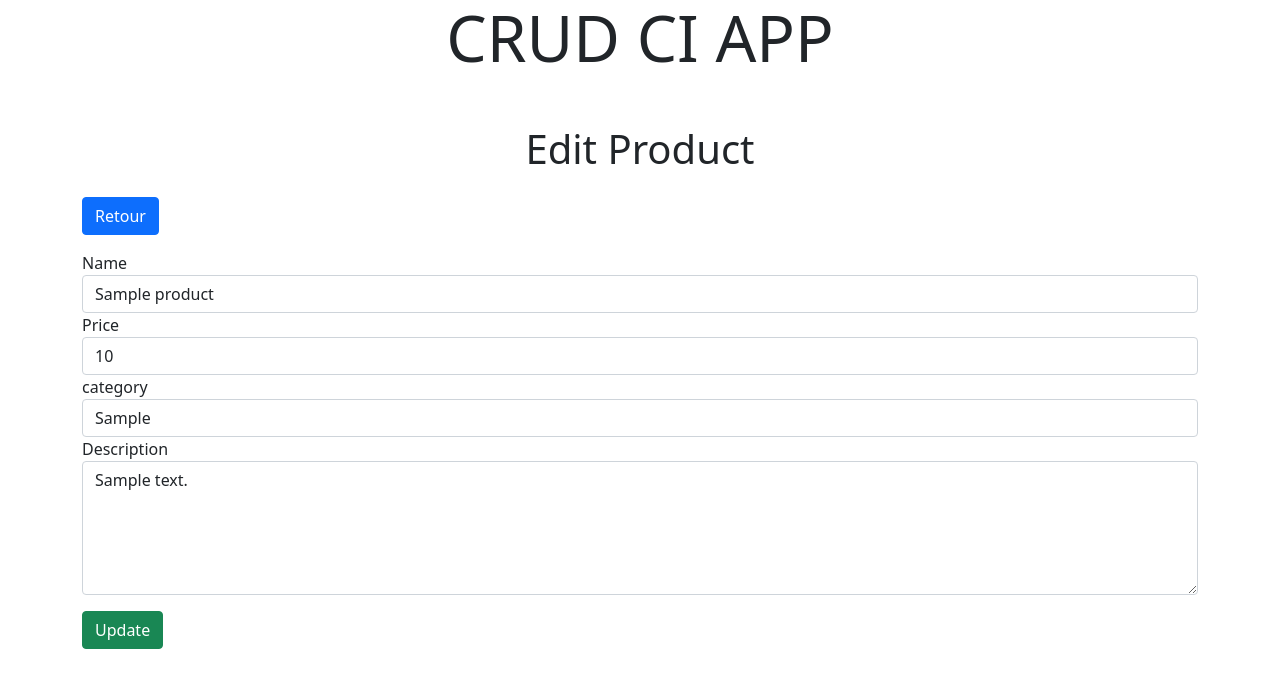
After one commit to duvoirpou/crud-codeigniter3, a CodeIgniter app: page /web/crud/editProduct/1 in a window 1280 px wide. The commit adds this page. Shown: the top 688 px of the page. Run offline with CodeIgniter, Linux system fonts and the light colour scheme; tables that the repository leaves empty or names only in its code hold one stand-in row (values such as "Sample post").

Commit message:
Modification des données depuis le formulaire de modif

```diff
--- a/application/controllers/Crud.php
+++ b/application/controllers/Crud.php
@@ -54,4 +54,49 @@ class Crud extends CI_Controller
 		$this->data->insert_data('product_detail',$data);
 		header('location'.base_url().'product'); */
 	}
+
+	public function editProduct($id){
+		$data['singleProduct'] = $this->crud_model->getSingleProduct($id);
+
+		$this->load->view('edit_view', $data);
+	}
+
+	public function update($id)
+	{
+		$this->form_validation->set_rules('name', 'Product Name', 'trim|required');
+		$this->form_validation->set_rules('price', 'Product Price', 'trim|required');
+		$this->form_validation->set_rules('description', 'Product Description', 'trim|required');
+		$this->form_validation->set_rules('category', 'Product Category', 'trim|required');
+
+		if ($this->form_validation->run() == false) {
+			$data_error = [
+				'error' => validation_errors()
+			];
+
+			$this->session->set_flashdata($data_error);
+		} else {
+			$result = $this->crud_model->updateProduct([
+				'name' => $this->input->post('name'),
+				'price' => $this->input->post('price'),
+				'description' => $this->input->post('description'),
+				'category' => $this->input->post('category'),
+			], $id);
+		}
+
+		if ($result) {
+			$this->session->set_flashdata('updated', 'Your data has been successfully updated!');
+		}
+
+		redirect('crud');
+
+		/* $data=array(
+			'name' => $this->input->post('name'),
+			'price' => $this->input->post('price'),
+			'description' => $this->input->post('description'),
+			'category' => $this->input->post('category'),
+		);
+
+		$this->data->insert_data('product_detail',$data);
+		header('location'.base_url().'product'); */
+	}
 }
--- a/application/models/Crud_model.php
+++ b/application/models/Crud_model.php
@@ -22,5 +22,28 @@ class Crud_model extends CI_Model {
 		}
 	}
 
+	public function getSingleProduct($id){
+		$this->db->where('id',$id);
+		$query = $this->db->get('products');
+
+		if ($query) {
+			return $query->row();
+		}
+
+	}
+
+	public function updateProduct($data,$id){
+		$this->db->where('id',$id);
+		$query = $this->db->update('products',$data);
+
+
+		if ($query) {
+			return true;
+		} else {
+			return false;
+		}
+
+	}
+
 
 }
--- /dev/null
+++ b/application/views/edit_view.php
@@ -0,0 +1,75 @@
+<!DOCTYPE html>
+<html lang="en">
+
+<head>
+	<meta charset="UTF-8">
+	<meta http-equiv="X-UA-Compatible" content="IE=edge">
+	<meta name="viewport" content="width=device-width, initial-scale=1.0">
+	<!-- boostrap 5.0
+	<link href="https://cdn.jsdelivr.net/npm/bootstrap@5.0.2/dist/css/bootstrap.min.css" rel="stylesheet" integrity="sha384-EVSTQN3/azprG1Anm3QDgpJLIm9Nao0Yz1ztcQTwFspd3yD65VohhpuuCOmLASjC" crossorigin="anonymous">
+-->
+	<link rel="stylesheet" href="<?php echo base_url(); ?>assets/css/bootstrap.min.css">
+	<title>Document</title>
+</head>
+
+<body>
+	<div class="jumbotron">
+		<h1 class="display-3 text-center">CRUD CI APP</h1>
+	</div>
+
+	<div class="container mt-5 mb-5">
+		<h1 class="text-center">Edit Product</h1>
+		<a href="<?php echo base_url(); ?>crud" class="btn btn-primary mb-3 mt-3">Retour</a>
+		<form action="<?php echo base_url(); ?>crud/update/<?php echo $singleProduct->id; ?>" method="POST">
+			<div class="row">
+				<div class="col">
+					<div class="form-group">
+						<label for="name">Name</label>
+						<input type="text" name="name" id="name" class="form-control" placeholder="" value="<?php echo $singleProduct->name ?>">
+
+					</div>
+				</div>
+			</div>
+			<div class="row">
+				<div class="col">
+					<div class="form-group">
+						<label for="price">Price</label>
+						<input type="text" name="price" id="price" class="form-control" placeholder="" value="<?php echo $singleProduct->price ?>">
+
+					</div>
+				</div>
+			</div>
+			<div class="row">
+				<div class="col">
+					<div class="form-group">
+						<label for="category">category</label>
+						<input type="text" name="category" id="category" class="form-control" placeholder="" value="<?php echo $singleProduct->category ?>">
+
+					</div>
+				</div>
+			</div>
+			<div class="row mb-3">
+				<div class="col">
+					<div class="form-group">
+						<label for="description">Description</label>
+						<textarea name="description" class="form-control" id="description" cols="30" rows="5"><?php echo $singleProduct->description ?></textarea>
+					</div>
+				</div>
+			</div>
+			<input type="submit" class="btn btn-success" name="edit" value="Update">
+		</form>
+	</div>
+	<!-- <pre>
+		<?php
+		//print_r($singleProduct);
+		?>
+	</pre>-->
+	<script src="<?php echo base_url(); ?>assets/js/bootstrap.bundle.min.js"></script>
+	<!-- <script src="https://cdn.jsdelivr.net/npm/bootstrap@5.0.2/dist/js/bootstrap.bundle.min.js" integrity="sha384-MrcW6ZMFYlzcLA8Nl+NtUVF0sA7MsXsP1UyJoMp4YLEuNSfAP+JcXn/tWtIaxVXM" crossorigin="anonymous"></script>
+
+<script src="https://cdn.jsdelivr.net/npm/@popperjs/core@2.9.2/dist/umd/popper.min.js" integrity="sha384-IQsoLXl5PILFhosVNubq5LC7Qb9DXgDA9i+tQ8Zj3iwWAwPtgFTxbJ8NT4GN1R8p" crossorigin="anonymous"></script>
+<script src="https://cdn.jsdelivr.net/npm/bootstrap@5.0.2/dist/js/bootstrap.min.js" integrity="sha384-cVKIPhGWiC2Al4u+LWgxfKTRIcfu0JTxR+EQDz/bgldoEyl4H0zUF0QKbrJ0EcQF" crossorigin="anonymous"></script>
+-->
+</body>
+
+</html>
```
Also changed, not shown: application/views/crud_view.php (+8 -1 lines).
